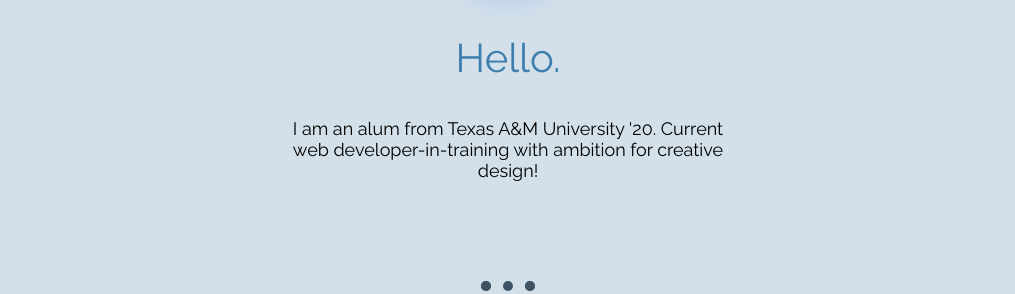
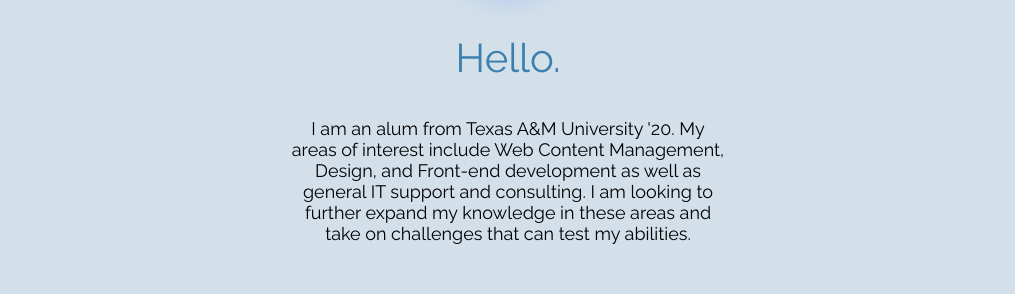
Before and after one commit to jonguolee/jlee, a React (Create React App) app: page / in a window 1280 px wide. Shown: the part 1203-1497 px from the top of the page, without its empty margins (132-1147 px from the left). Built offline with nearby package versions, Linux system fonts and the light colour scheme.

Commit message:
update site content

```diff
--- a/src/components/About.js
+++ b/src/components/About.js
@@ -8,7 +8,9 @@
             <img className="profile-img" src="images/linkedin-profile-og.JPG" alt="jonathan-headshot" />
 
             <h1>Hello.</h1>
-            <p className="intro-text">I am an alum from Texas A&M University '20. Current web developer-in-training with ambition for creative design!</p>
+            <p className="intro-text">I am an alum from Texas A&M University '20. My areas of interest include Web Content Management, Design, and Front-end development as well as general IT support and consulting. I am looking to further expand my knowledge in these areas and take on challenges that can test my abilities.
+
+</p>
             <hr />
             {/* <div className="skill-row">
                 <img className="code-img" src="https://media.giphy.com/media/SpopD7IQN2gK3qN4jS/giphy.gif" alt="code-img" />
```
